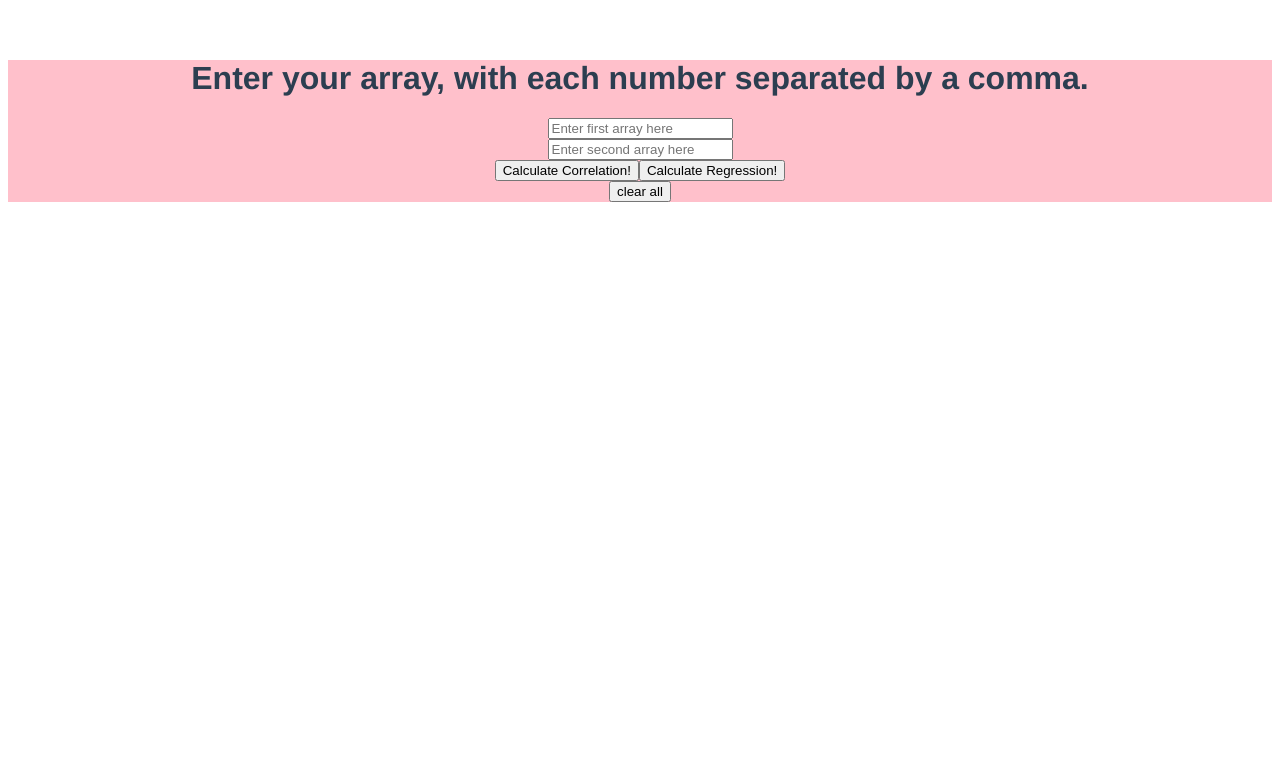
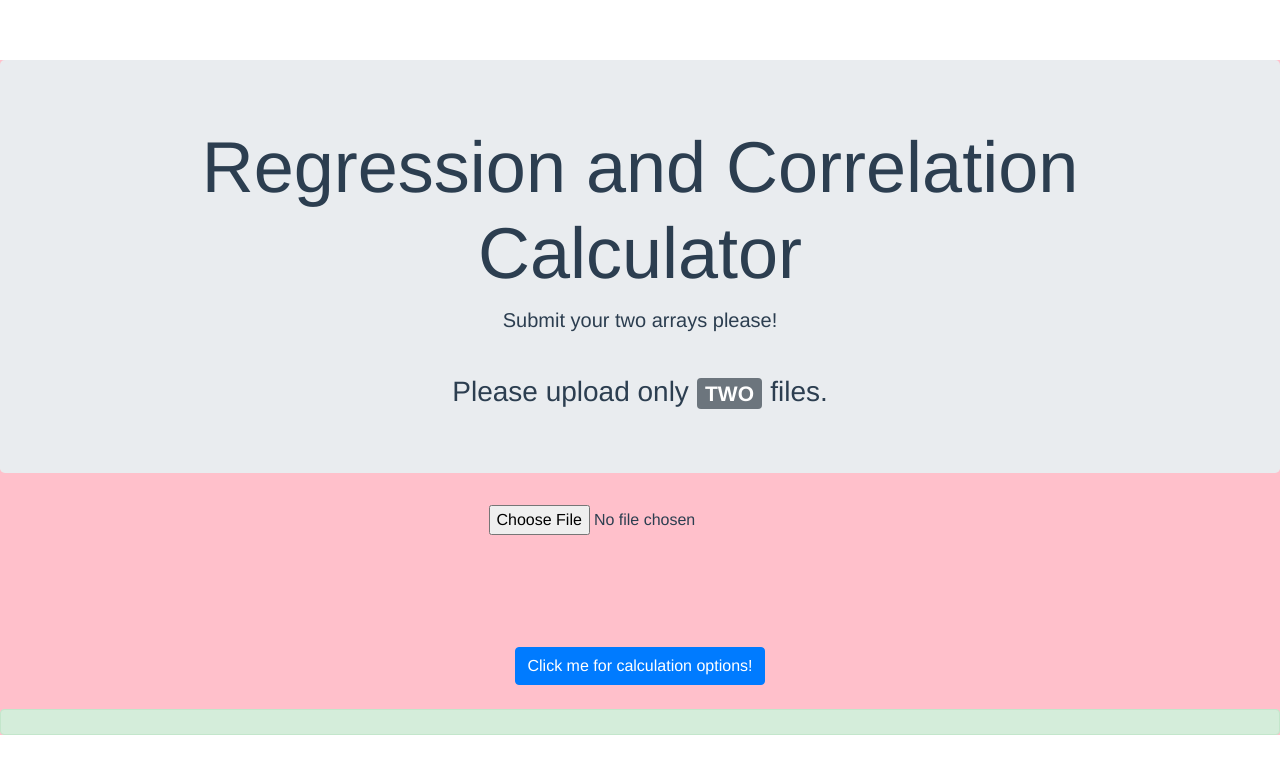
Before and after one commit to MOwneZ/assignment2, a Vue app: page / in a window 1280 px wide. Shown: the top 774 px of the page. Built offline with nearby package versions, Linux system fonts and the light colour scheme.

Commit message:
Bootstrap/Vue/Correlation/Regression

```diff
--- a/src/App.vue
+++ b/src/App.vue
@@ -1,12 +1,16 @@
 <template>
   <div id="app">
     <InputArrays :setArrays="setArrays"></InputArrays>
-    <h1>{{ result }}</h1>
+    <br>
+    <h1 class="alert alert-success">{{ result }}</h1>
   </div>
 </template>
 <script>
 import InputArrays from "./components/InputArrays";
 import { Calculator } from "./main.js";
+import "bootstrap/dist/css/bootstrap.css";
+import "bootstrap-vue/dist/bootstrap-vue.css";
+
 export default {
   name: "App",
   components: {
--- a/src/components/InputArrays.vue
+++ b/src/components/InputArrays.vue
@@ -1,24 +1,30 @@
 <template>
-  <div class="hello">
-    <h1>Enter your array, with each number separated by a comma.</h1>
-    <input
-      type="text"
-      placeholder="Enter first array here"
-      @keypress.enter.prevent
-      ref="textArray1"
-    >
+  <div>
+    <div>
+      <b-jumbotron
+        header="Regression and Correlation Calculator"
+        lead="Submit your two arrays please!"
+      >
+      <h3>Please upload only <b-badge>TWO </b-badge> files.</h3>
+      </b-jumbotron>
+      <input type="file" @change="onFileChange">
+      <div>
+    <h3>{{ array1 }}</h3>
+    <h3>{{ array2 }}</h3>
+    </div>
     <br>
-    <input
-      type="text"
-      placeholder="Enter second array here"
-      @keypress.enter.prevent
-      ref="textArray2"
-    >
+    </div>
     <br>
-    <button @click="getCalculation(1)">Calculate Correlation!</button>
-    <button @click="getCalculation(2)">Calculate Regression!</button>
     <br>
-    <button @click="clearAll()">clear all</button>
+    <div>
+  <b-button v-b-toggle.collapse-1 variant="primary">Click me for calculation options!</b-button>
+  <b-collapse id="collapse-1" class="mt-2">
+    <div class="border border-dark rounded" style="padding-top:1rem;padding-bottom:1rem;width:40rem;margin:0 auto;background-color:#C0C0C0">
+    <b-button pill variant="primary" @click="getCalculation(1)" style="margin-left:1rem;margin-right:1rem;">Calculate Correlation!</b-button>
+    <b-button pill variant="info" @click="getCalculation(2)" style="margin-left:1rem;margin-right:1rem;">Calculate Regression!</b-button>
+    </div>
+  </b-collapse>
+</div>
   </div>
 </template>
 
@@ -28,15 +34,36 @@ export default {
   props: {
     setArrays: Function
   },
+    data() {
+    return {
+      array1: '',
+      array2: ''
+    };
+  },
   methods: {
     getCalculation(number) {
-      let textArray1 = this.$refs.textArray1.value;
-      let textArray2 = this.$refs.textArray2.value;
+      let textArray1 = this.array1;
+      let textArray2 = this.array2;
       this.setArrays(textArray1, textArray2, number);
     },
-    clearAll() {
-      this.$refs.textArray1.value = "";
-      this.$refs.textArray2.value = "";
+    onFileChange(e) {
+      let files = e.target.files
+      if (files.length) {
+        this.loadNumbers(files[0])
+      }
+    },
+    loadNumbers(file) {
+      let reader = new FileReader()
+      reader.onload = (e) => {
+        if (this.array1 === '') {
+          this.array1 = e.target.result
+        }
+        else {
+          this.array2 = e.target.result
+        }
+
+      }
+      reader.readAsText(file)
     }
   }
 };
--- a/src/main.js
+++ b/src/main.js
@@ -1,5 +1,11 @@
 import Vue from "vue";
 import App from "./App.vue";
+import BootstrapVue from "bootstrap-vue";
+
+import "bootstrap/dist/css/bootstrap.css";
+import "bootstrap-vue/dist/bootstrap-vue.css";
+
+Vue.use(BootstrapVue);
 
 Vue.config.productionTip = false;
 
@@ -19,7 +25,7 @@ export class Calculator {
     return array.reduce(reducer);
   }
   getConvertArray(text) {
-    return text.split(" ").map(Number);
+    return text.split("\n").map(Number);
   }
   getN2Sum(array) {
     let arrayLength = array.length;
@@ -75,11 +81,11 @@ export class Calculator {
     let yMean = this.getMean(this.array2);
     let xTimesY = this.getxTimesY(this.array1, this.array2);
     let xSquared = this.getArraySquared(this.array1);
-    console.log(xMean, yMean, xTimesY, xSquared);
     let sigArray1 = xTimesY - this.arrayLength * xMean * yMean;
     let sigArray2 = xSquared - this.arrayLength * xMean * xMean;
     let beta1 = sigArray1 / sigArray2;
     let beta2 = yMean - beta1 * xMean;
+    console.log(beta1, beta2);
     return "Beta 1: " + beta1 + " Beta 0: " + beta2;
   }
   calculateCorrelation(textArray1, textArray2) {
@@ -100,6 +106,7 @@ export class Calculator {
     let n7 = Math.sqrt(n6);
     let n8 = n5 / n7;
     let finalCorrelation = n8 * n8;
+    console.log(finalCorrelation);
     return "Correlation: " + finalCorrelation;
   }
 }
```
Also changed, not shown: package.json (+6 -2 lines).
